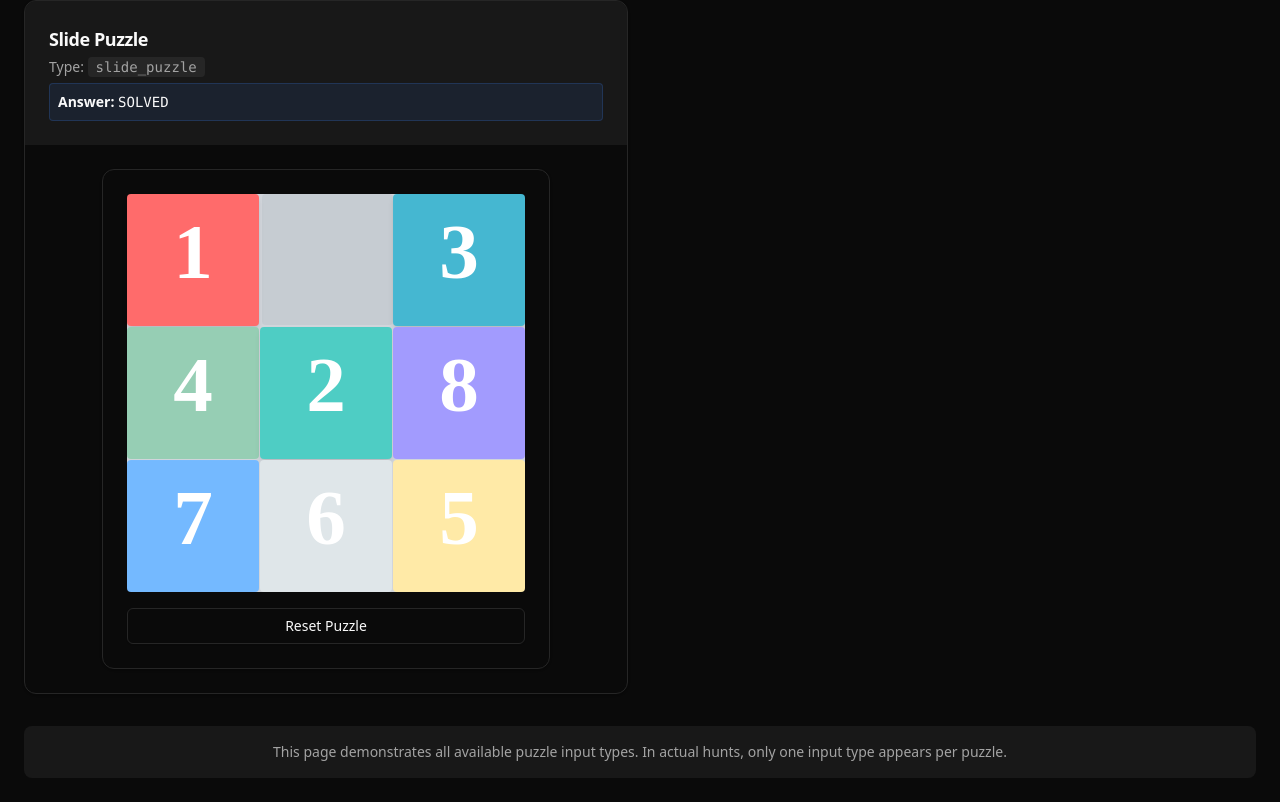
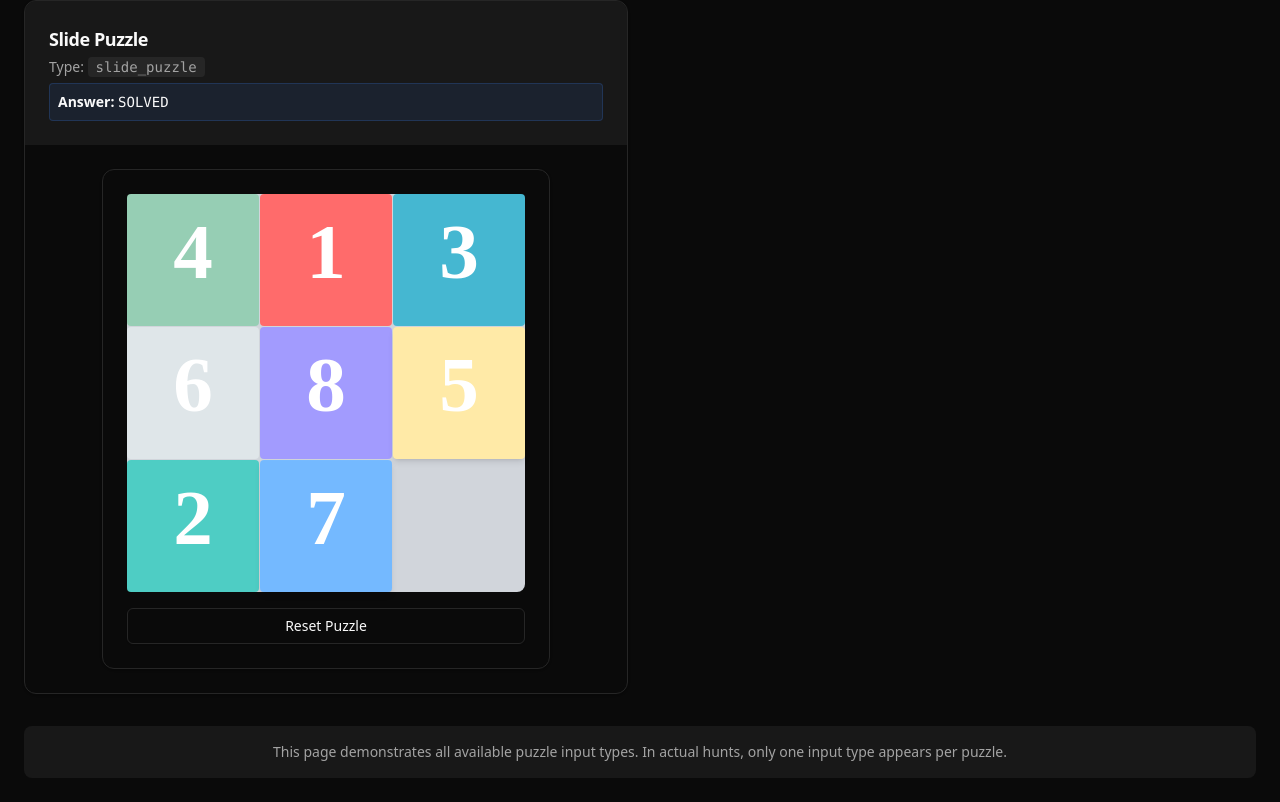
Before and after one commit to emriedel/seattle-puzzle-hunt, a Next.js app: page /test/puzzles in a window 1280 px wide. Shown: the part 2744-3546 px from the top of the page. Built offline with nearby package versions, Linux system fonts and the light colour scheme.

Commit message:
Fixing issues with slider puzzle animations

```diff
--- a/app/test/puzzles/page.tsx
+++ b/app/test/puzzles/page.tsx
@@ -126,6 +126,7 @@ export default function PuzzleTestPage() {
         <SlidePuzzleInput
           imagePath="/puzzle-images/test-puzzle.svg"
           onSubmit={(ans) => handleTest('slide_puzzle', ans, 'SOLVED')}
+          showReset={true}
         />
       ),
     },
--- a/components/SlidePuzzleInput.tsx
+++ b/components/SlidePuzzleInput.tsx
@@ -8,22 +8,25 @@ interface SlidePuzzleInputProps {
   imagePath: string;
   onSubmit: (answer: string) => void;
   disabled?: boolean;
+  showReset?: boolean; // Only show reset button on test page
 }
 
 // Tile positions: 0-8, where 8 is the empty space
 type TilePosition = number[];
 
 const SOLVED_STATE = [0, 1, 2, 3, 4, 5, 6, 7, 8];
-const SCRAMBLE_MOVES = 25; // 20-30 range
+const SCRAMBLE_MOVES = 50; // Increased from 25
 
 export default function SlidePuzzleInput({
   imagePath,
   onSubmit,
   disabled = false,
+  showReset = false,
 }: SlidePuzzleInputProps) {
   const [tiles, setTiles] = useState<TilePosition>(SOLVED_STATE);
   const [emptyIndex, setEmptyIndex] = useState(8);
   const [hasStarted, setHasStarted] = useState(false);
+  const [movingTile, setMovingTile] = useState<number | null>(null);
 
   // Get row and column from index (0-8)
   const getRowCol = (index: number) => ({
@@ -113,6 +116,17 @@ export default function SlidePuzzleInput({
     if (disabled || clickedIndex === emptyIndex) return;
     if (!isAdjacent(clickedIndex, emptyIndex)) return;
 
+    // Track which tile is moving for higher z-index
+    const clickedTileValue = tiles[clickedIndex];
+
+    // Debug logging
+    const fromRow = Math.floor(clickedIndex / 3);
+    const toRow = Math.floor(emptyIndex / 3);
+    const direction = toRow > fromRow ? 'DOWN' : toRow < fromRow ? 'UP' : fromRow === toRow && (emptyIndex % 3) > (clickedIndex % 3) ? 'RIGHT' : 'LEFT';
+    console.log(`Moving tile ${clickedTileValue + 1} ${direction}: from index ${clickedIndex} to ${emptyIndex}, hasStarted: ${hasStarted}`);
+
+    setMovingTile(clickedTileValue);
+
     // Swap clicked tile with empty space
     const newTiles = [...tiles];
     [newTiles[emptyIndex], newTiles[clickedIndex]] =
@@ -120,6 +134,11 @@ export default function SlidePuzzleInput({
 
     setTiles(newTiles);
     setEmptyIndex(clickedIndex);
+
+    // Clear moving tile after animation completes
+    setTimeout(() => {
+      setMovingTile(null);
+    }, 300);
 
     // Check if solved
     if (isSolved(newTiles)) {
@@ -150,6 +169,9 @@ export default function SlidePuzzleInput({
     const tilePercent = 100 / 3; // 33.333...%
     const gapPercent = 0.25; // Small gap percentage
 
+    // Give moving tile higher z-index to ensure it's visible during animation
+    const isMoving = tileValue === movingTile;
+
     return {
       backgroundImage: `url(${imagePath})`,
       backgroundSize: '300%',
@@ -159,8 +181,8 @@ export default function SlidePuzzleInput({
       height: `calc(${tilePercent}% - ${gapPercent}%)`,
       left: `calc(${currentCol * tilePercent}% + ${currentCol * gapPercent / 3}%)`,
       top: `calc(${currentRow * tilePercent}% + ${currentRow * gapPercent / 3}%)`,
-      transition: 'left 0.3s ease-in-out, top 0.3s ease-in-out',
-      zIndex: 1,
+      transition: hasStarted ? 'left 0.3s ease-in-out, top 0.3s ease-in-out' : 'none',
+      zIndex: isMoving ? 10 : 1,
       willChange: 'left, top',
     };
   };
@@ -188,27 +210,13 @@ export default function SlidePuzzleInput({
                 style={getTileStyle(tileValue, index)}
                 aria-label={`Tile ${tileValue + 1}`}
               >
-                {/* Optional: show tile number for debugging */}
-                {/* <div className="absolute top-0 left-0 bg-black/50 text-white text-xs px-1">
-                  {tileValue}
-                </div> */}
               </button>
             );
           })}
-
-        {/* Empty space - invisible but shows where the gap is */}
-        <div
-          className="absolute rounded bg-gray-400/20 pointer-events-none"
-          style={{
-            width: `calc(33.333% - 0.333%)`,
-            height: `calc(33.333% - 0.333%)`,
-            left: `calc(${(emptyIndex % 3) * 33.666}% + ${(emptyIndex % 3) * 0.25}%)`,
-            top: `calc(${Math.floor(emptyIndex / 3) * 33.666}% + ${Math.floor(emptyIndex / 3) * 0.25}%)`,
-          }}
-        />
       </div>
 
-      {/* Controls */}
+      {/* Controls - only show reset on test page */}
+      {showReset && (
         <div className="flex gap-2">
           <Button
             onClick={handleReset}
@@ -219,6 +227,7 @@ export default function SlidePuzzleInput({
             Reset Puzzle
           </Button>
         </div>
+      )}
 
       {/* Solved indicator */}
       {isSolved(tiles) && (
```
Lines whose indentation alone changed are shown as unchanged.
